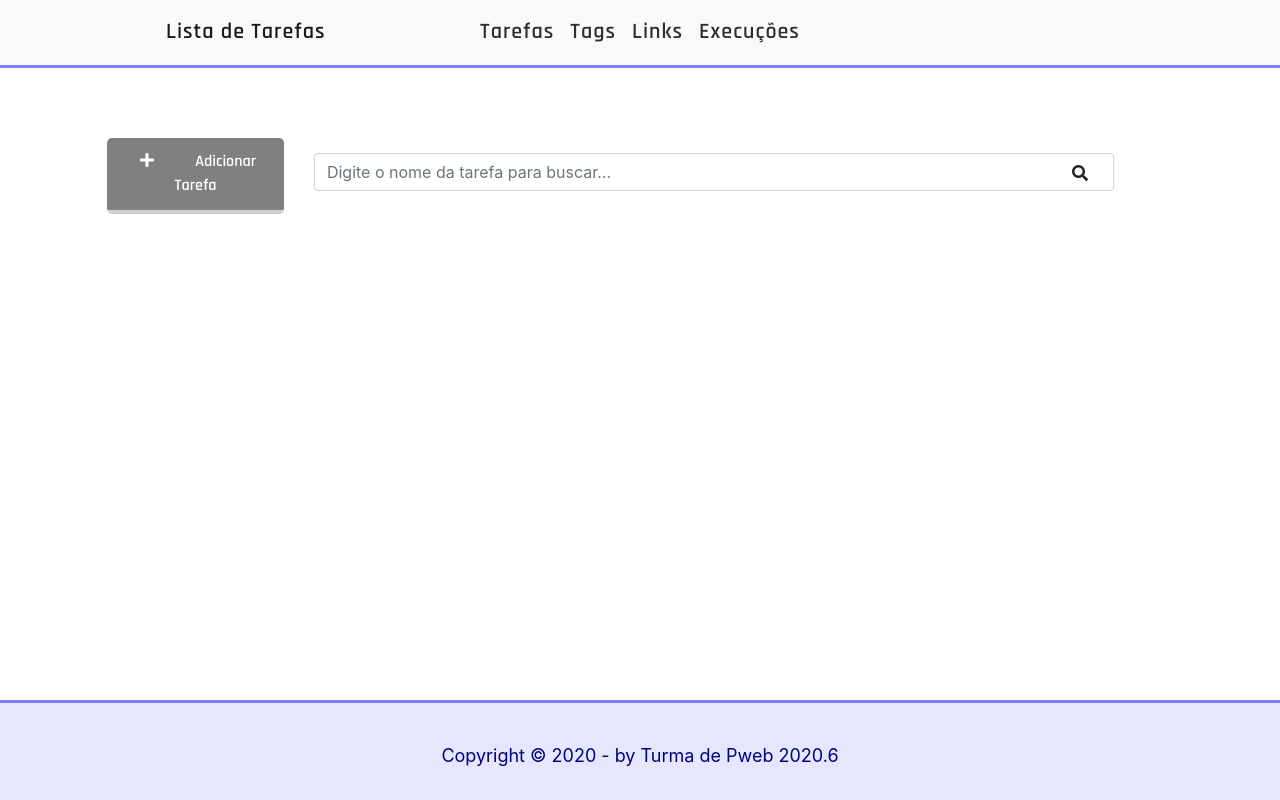
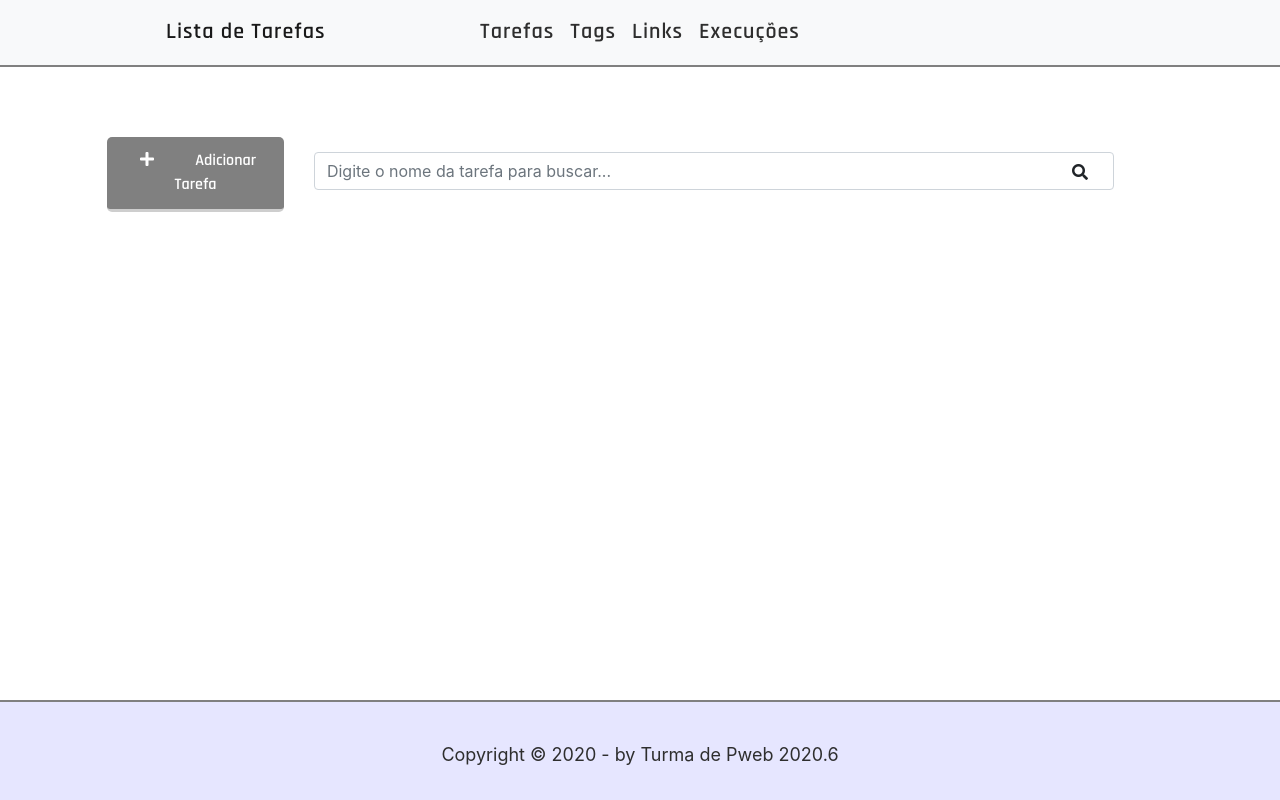
Before and after one commit to labens-ufrn/tasktracking, a Django app: page / in a window 1280 px wide. Run offline with Django 3.2, Linux system fonts and the light colour scheme; data that the repository does not hold is empty; some libraries are stand-ins or nearby versions.

Commit message:
Alterações no arquivo styles.css #27

```diff
--- a/tasktracking/tasks/static/css/styles.css
+++ b/tasktracking/tasks/static/css/styles.css
@@ -7,13 +7,13 @@
 /* Barra de Navegação */
 
 .navbar {
-    border-bottom: 3px solid #8080ff;
+    border-bottom: 2px solid #808080;
     margin-bottom: 70px;
 }
 
 .navbar-nav {
     margin: auto;
-    color: #000080;
+    color: #cecece;
     font-weight: bold;
     font-size: 19px;
 }
@@ -41,7 +41,7 @@
 .add-div {
     font-family: 'Rajdhani', sans-serif;
     background-color: #808080;
-    border-bottom: 4px solid #CECECE;
+    border-bottom: 3px solid #CECECE;
     cursor: pointer;
     display: inline-block;
     color: #FFF;
@@ -86,7 +86,7 @@
 }
 
 .task-list {
-    padding-left: 0;
+    padding: 0;
 }
 
 .task-item {
@@ -139,13 +139,13 @@ footer#rodape {
     bottom: 0;
     width: 100%;
     height: 100px;
-    border-top: 3px solid #8080ff;
+    border-top: 2px solid #808080;
 }
 
 footer#rodape p {
     text-align: center;
     font-size: 18px;
-    color: #000080;
+    color: #2E2E2E;
     top: 40%;
     position: relative;
 }
--- a/tasktracking/tasks/templates/base.html
+++ b/tasktracking/tasks/templates/base.html
@@ -1,6 +1,7 @@
 {% load static %}
 <!DOCTYPE html>
 <html lang="pt_br">
+
 <head>
     <meta charset="UTF-8">
     <meta name="viewport" content="width=device-width, initial-scale=1.0">
--- a/tasktracking/tasks/templates/tasks/index.html
+++ b/tasktracking/tasks/templates/tasks/index.html
@@ -12,17 +12,19 @@
       <span class="add-tarefa">Adicionar Tarefa</span>
     </a>
   </div>
+
   <div class="col-9 search-div">
       <input class="form-control" type="text" id="search" name="search" placeholder="Digite o nome da tarefa para buscar...">
       <i class="fas fa-search"></i>
   </div>
+
   <ul class="task-list">
     {% for tarefa in lista_tarefas %}
       <li class="task-item">
         <span><i class="fas fa-play"></i></span>
         <span><i class="fas fa-stop"></i></span>
         <a href="{% url 'detalhar_tarefa' tarefa.pk %}"
-          <span>{{ tarefa }}</span>
+        <span>{{ tarefa }}</span>
         </a>
         <span>00:00:00</span>
         <div class="tag_text">
```
